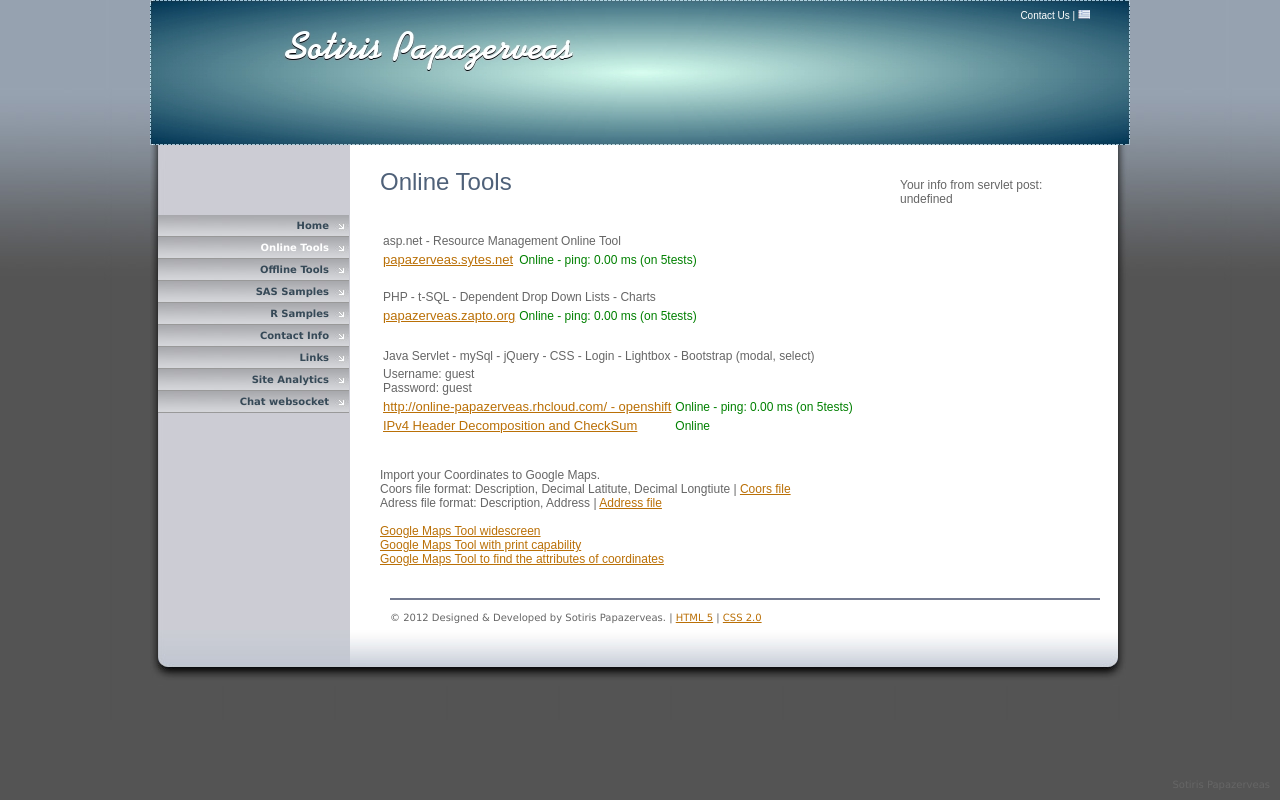
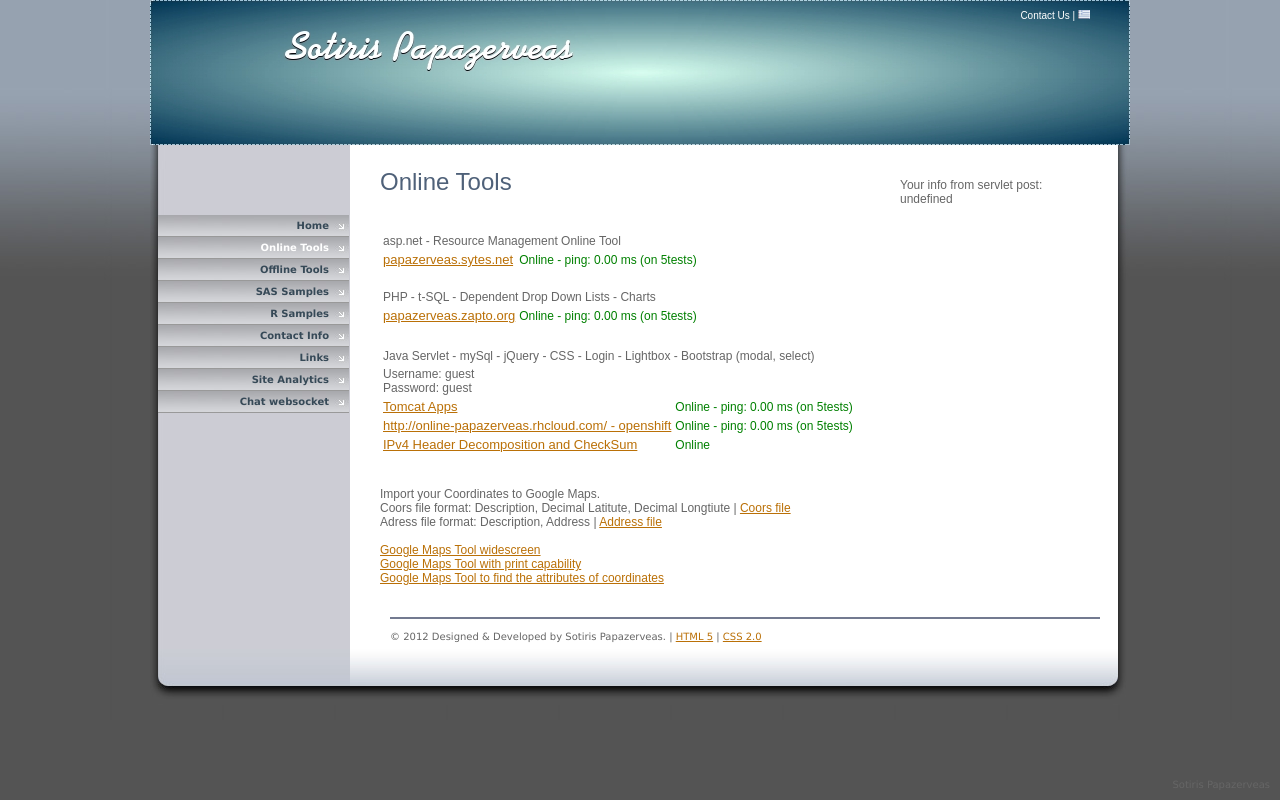
Before and after one commit to bitcoinlee/personalweb, a plain HTML site: page WebContent/OnlineToolsEN.html in a window 1280 px wide. Drawn offline with nearby package versions, Linux system fonts and the light colour scheme; no server answers.

Commit message:
Tomcat Apps included

```diff
--- a/WebContent/OnlineToolsEN.html
+++ b/WebContent/OnlineToolsEN.html
@@ -55,12 +55,10 @@
                             	<td colspan="2"> Username: guest <br> Password: guest
                             	</td>
                             </tr>
-                            <!--
                              <tr>
-                                <td class="style2"> <a href="http://Papazerveas.zapto.org/EmailTrack" target="_blank">Εφαρμογή Email marketing</a> </td>
-                                <td> <div class="link" value="Papazerveas.zapto.org/EmailTrack"> </div> </td>
+                                <td class="style2"> <a href="http://Papazerveas.zapto.org/" target="_blank">Tomcat Apps</a> </td>
+                                <td> <div class="link" value="Papazerveas.zapto.org"> </div> </td>
                             </tr>
-                            -->
                             <tr>
                                 <td class="style2"> <a href="http://online-papazerveas.rhcloud.com/" target="_blank">http://online-papazerveas.rhcloud.com/ - openshift</a> </td>
                                 <td> <div class="link"  value="online-papazerveas.rhcloud.com"> </div> </td>
```
Also changed, not shown: WebContent/OnlineToolsGR.html (+2 -4 lines).
